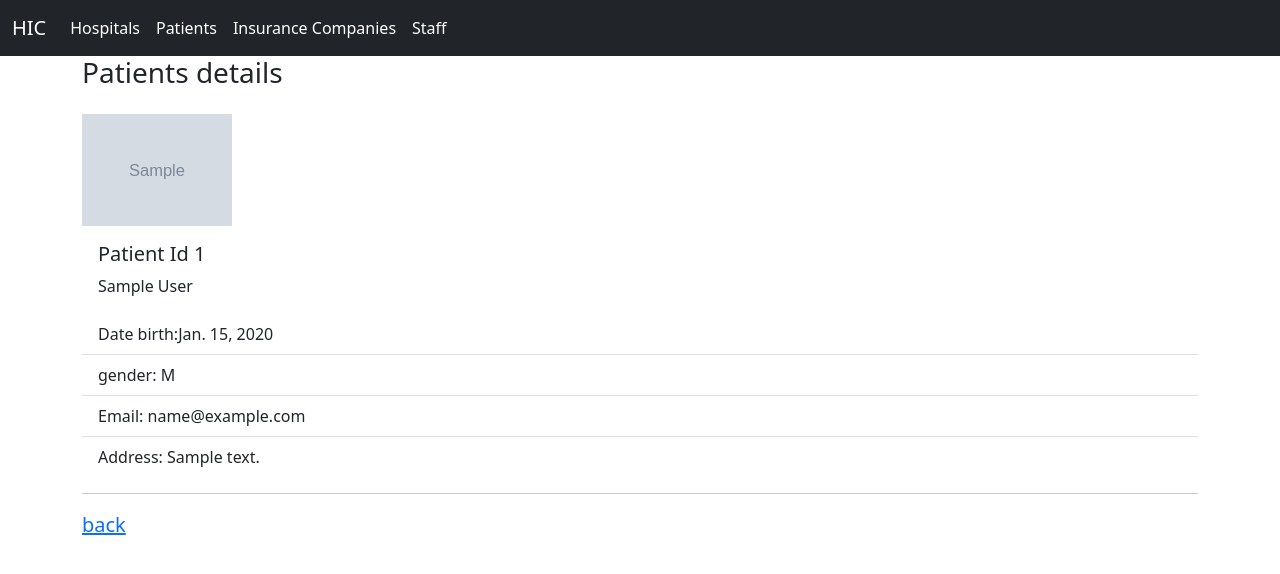
After one commit to oruchkin/pet-projects, a Django app: a page that uses health/health/baseapp/templates/patient/patient_details.html in a window 1280 px wide. The commit adds this page. Shown: the top 574 px of the page. Run offline with Django 3.2, Linux system fonts and the light colour scheme; tables that the repository leaves empty hold one stand-in row (values such as "Sample post"); grey boxes marked "Sample" are stand-in pictures.

```diff
--- /dev/null
+++ b/health/health/baseapp/templates/patient/patient_details.html
@@ -0,0 +1,29 @@
+{% extends "baseapp/layout.html" %}
+
+{% block title %}
+Patients details
+{% endblock %}
+
+{% block body %}
+
+    <h3>Patients details</h3>
+
+    {% for one_patient in  get_one_patient_key %}
+    <div class="mt-4" >
+        <img src="{{ one_patient.profileimage.url }}"  class="img-fluid"  alt="image" width="150" height="150">
+        <div class="card-body">
+            <h5 class="card-title">Patient Id {{ one_patient.patient_id }}</h5>
+            <p class="card-text">{{ one_patient.first_name }} {{ one_patient.last_name }}</p>
+        </div>
+        <ul class="list-group list-group-flush">
+            <li class="list-group-item">Date birth:{{ one_patient.dateofbirth }}</li>
+            <li class="list-group-item">gender: {{ one_patient.gender }}</li>
+            <li class="list-group-item">Email: {{ one_patient.email }}</li>
+            <li class="list-group-item">Address: {{ one_patient.address }}</li>
+        </ul>
+    </div>
+    <hr>
+    {% endfor %}
+    <p class="lead text-muted"><a href="{% url 'patients' %}">back</a></p>
+
+{% endblock %}
--- a/health/health/patient/urls.py
+++ b/health/health/patient/urls.py
@@ -4,4 +4,7 @@ from . import views
 urlpatterns = [
 
     path('allpatients/', views.getAllPatients, name="patients"),
+    #path('patient/<int:patientid>/', views.get_patient_info, name="single_patient"),
+    #path('patient/<str:slug>/', views.get_patient_info, name="single_patient"),
+    path('patient/<slug:name_slug>/', views.get_patient_info, name="single_patient"),
 ]
--- a/health/health/patient/views.py
+++ b/health/health/patient/views.py
@@ -9,5 +9,15 @@ def getAllPatients(request):
     context={
         "all_patients_key": all_patients,
     }
+    return render(request, "patient/all_patient.html", context)
 
-    return render(request, "patient/all_patient.html", context)
+
+def get_patient_info(request, name_slug):
+    get_one_patient = Patient.objects.filter(slug=name_slug)
+    #patient is a table, inside it we have all objects, and we need special filter(where)
+    #SELECT * FROM patient WHERE patient_id=patientid
+
+    context = {
+        "get_one_patient_key": get_one_patient
+    }
+    return render(request, "patient/patient_details.html", context)
```
Also changed, not shown: health/health/baseapp/templates/patient/all_patient.html (+5 -3 lines), health/health/media/images/patient/bebc71c7540915ea4d963dbf559155bd.jpg (added).
